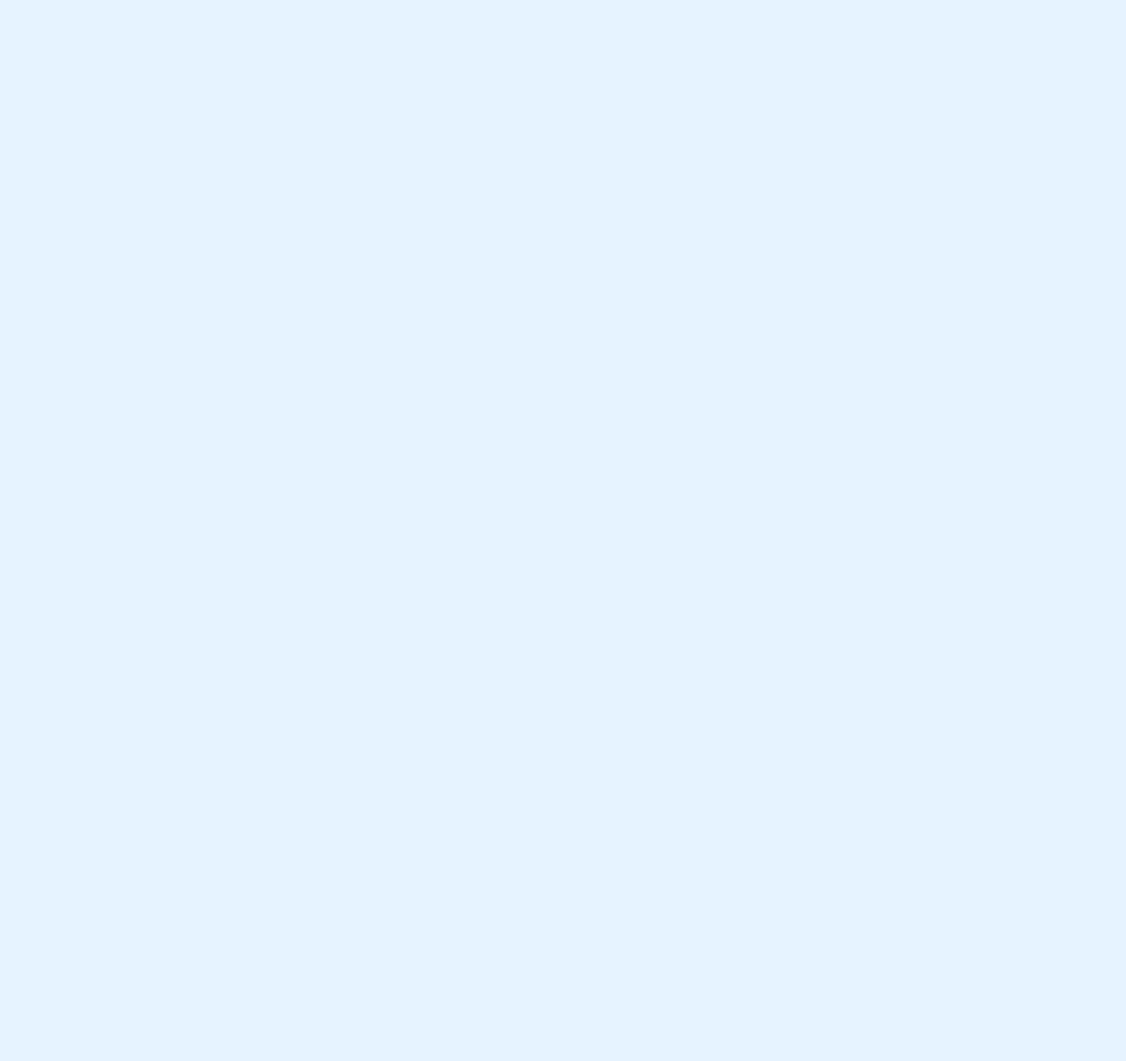
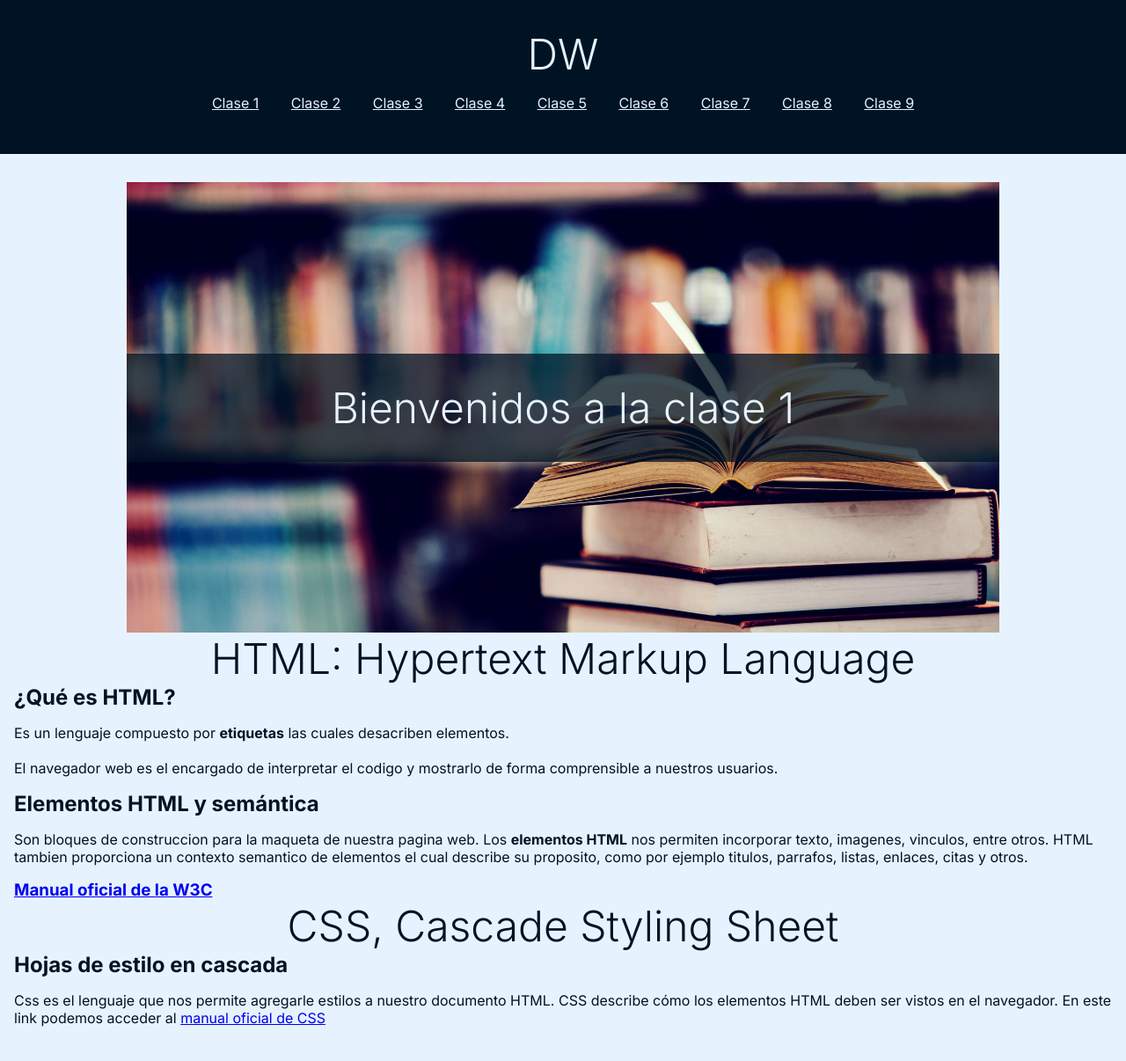
Before and after one commit to teovalentinalsina/Archivos_introduccion_html, a plain HTML site: page index.html in a window 1280 px wide. Shown: the whole page at 88% size. Before the commit the page ends 800 px from the top, so only its background shows below. Drawn offline with Linux system fonts and the light colour scheme.

Commit message:
index correccion 2

```diff
--- a/index.html
+++ b/index.html
@@ -7,7 +7,51 @@
     <link rel="stylesheet" href="css/estilos.css">
 
 </head>
+
 <body>
+ <header>
+        <!-- Encabezado body -->
+        <h1>DW</h1>
+        <p><a href="clase_1.html" target="_blank">Clase 1</a>
+        <a href="clase_2.html" target="_blank">Clase 2</a>
+        <a href="clase_3.html" target="_blank">Clase 3</a>
+        <a href="clase_4.html" target="_blank">Clase 4</a>
+        <a href="clase_5.html" target="_blank">Clase 5</a>
+        <a href="clase_6.html" target="_blank">Clase 6</a>
+        <a href="clase_7.html" target="_blank">Clase 7</a>
+        <a href="clase_8.html" target="_blank">Clase 8</a>
+        <a href="clase_9.html" target="_blank">Clase 9</a></p>
+    </header>
+
+    <main>
+        <!-- Bienvenida -->
+        <section id="bienvenida">
+            <h1>Bienvenidos a la clase 1</h1>
+        </section>
+
+        <!-- Seccion HTML -->
+        <h1>HTML: Hypertext Markup Language</h1>
+        <h2>¿Qué es HTML?</h2>
+        <p>Es un lenguaje compuesto por <strong>etiquetas</strong> las cuales desacriben elementos. <br><br>
+        El navegador web es el encargado de interpretar el codigo y mostrarlo de forma comprensible a nuestros usuarios.</p>
+
+        <h2>Elementos HTML y semántica</h2>
+        <p>Son bloques de construccion para la maqueta de nuestra pagina web. Los <strong>elementos HTML</strong> nos permiten incorporar texto, imagenes, vinculos, entre otros. HTML tambien proporciona un contexto semantico de elementos el cual describe su proposito, como por ejemplo titulos, parrafos, listas, enlaces, citas y otros.</p>
+
+        <h3>
+        <a href="https://www.w3schools.com/html/default.asp" target="_blank">Manual oficial de la W3C</a>
+        </h3>
+
+        <!-- Seccion CSS -->
+        <h1>CSS, Cascade Styling Sheet</h1>
+        <h2>Hojas de estilo en cascada</h2>
+        <p>Css es el lenguaje que nos permite agregarle estilos a nuestro documento HTML. CSS describe cómo los elementos HTML deben ser vistos en el navegador. En este link podemos acceder al <a href="https://www.w3schools.com/css/default.asp" target="_blank">manual oficial de CSS</a></p>
+    </main>
+
+    <footer>
+        <!-- Pie de pagina -->
+
+    </footer>
 
 </body>
 </html>
```
